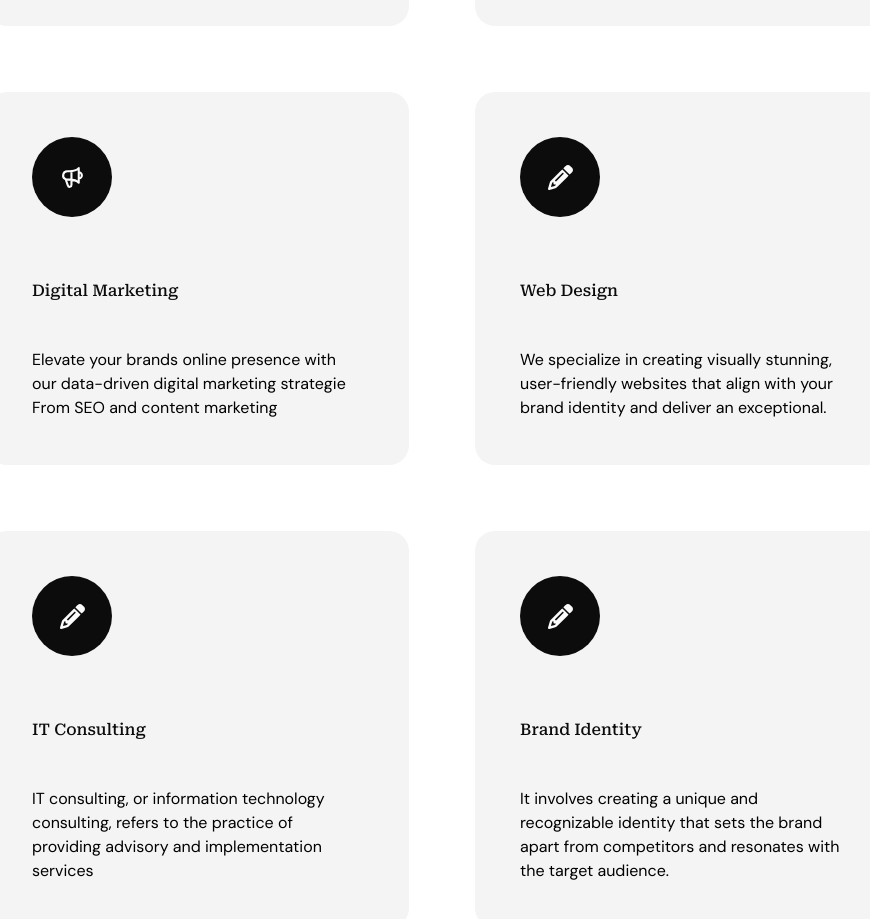
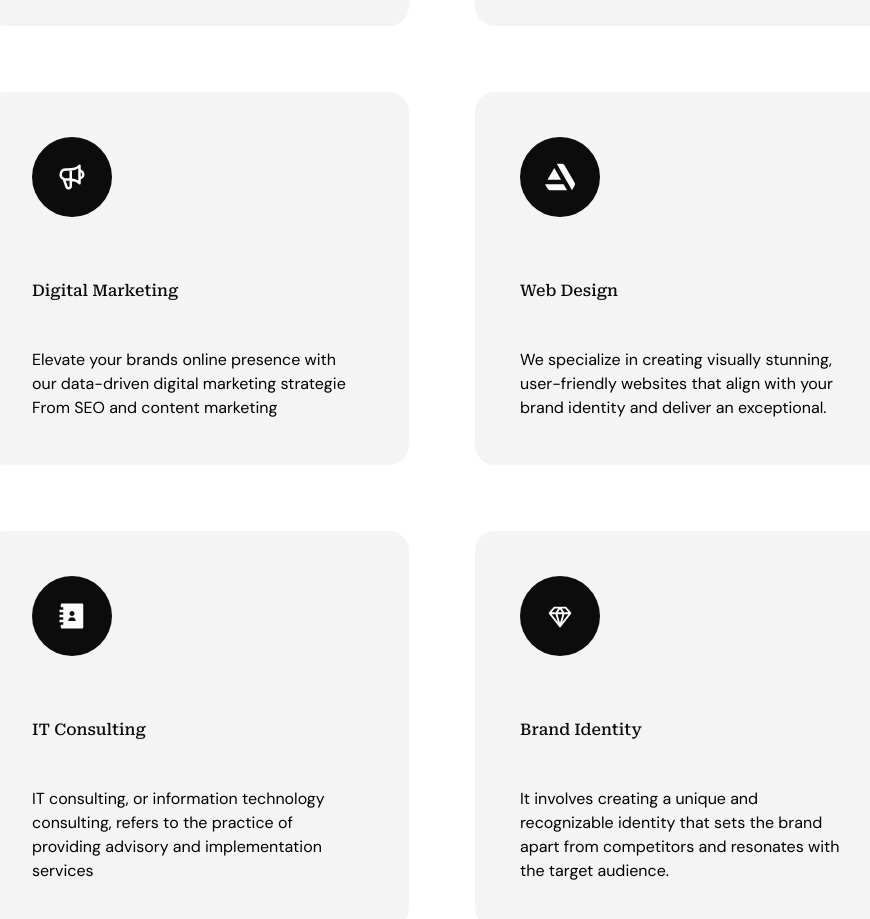
Before and after one commit to mahirTheCoder/canvix-react-projects-one, a React app: page / in a window 1280 px wide. Shown: the part 2060-2979 px from the top of the page, without its empty margins (25-895 px from the left). Built offline with nearby package versions, Linux system fonts and the light colour scheme; the HTML template or start-up script is replaced by a standard one.

Commit message:
service customised

```diff
--- a/src/Components/Service.jsx
+++ b/src/Components/Service.jsx
@@ -4,6 +4,11 @@ import SingleserviceContent from './SingleserviceContent'
 import { FaPencil } from "react-icons/fa6";
 import { RiQuillPenAiFill } from "react-icons/ri";
 import { HiOutlineSpeakerphone } from "react-icons/hi";
+import { BiSolidContact } from "react-icons/bi";
+import { LiaGemSolid } from "react-icons/lia";
+import { RiContactsBook3Fill } from "react-icons/ri";
+import { SiArtstation } from "react-icons/si";
+
 
 
 const Service = () => {
@@ -12,13 +17,13 @@ const Service = () => {
     <div className="container mt-26 px-3 +">
       <CommonHead service1={'Our Services' } service2={'High-impact services for your business'} />
 
-      <div className='flex flex-wrap items-center gap:5 lg:gap-[66px] mt-[91px] pb-[9] '>
+      <div className='flex flex-wrap items-center gap:5 lg:gap-[66px] mt-[91px] pb-[93px] '>
         <SingleserviceContent icon={<FaPencil className='group-hover:text-secondary'/>}   marketting={'Content Marketing'} content={'Our team creates engaging and shareable content that resonates with your audience, drives organic traffic'} />
         <SingleserviceContent icon={< RiQuillPenAiFill  className='group-hover:text-secondary'/>}   marketting={'Graphic Design '} content={'Unlock the power of visual storytelling with our expert graphic design services tailored to elevate your brand and captivate.'} />
         <SingleserviceContent icon={<HiOutlineSpeakerphone className='group-hover:text-secondary'/>}   marketting={'Digital Marketing '} content={'Elevate your brands online presence with our data-driven digital marketing strategie From SEO and content marketing'} />
-        <SingleserviceContent icon={<FaPencil className='group-hover:text-secondary'/>}   marketting={'Web Design'} content={'We specialize in creating visually stunning, user-friendly websites that align with your brand identity and deliver an exceptional.'} />
-        <SingleserviceContent icon={<FaPencil className='group-hover:text-secondary'/>}   marketting={'IT Consulting'} content={'IT consulting, or information technology consulting, refers to the practice of providing advisory and implementation services'} />
-        <SingleserviceContent icon={<FaPencil className='group-hover:text-secondary'/>}   marketting={'Brand Identity '} content={'It involves creating a unique and recognizable identity that sets the brand apart from competitors and resonates with the target audience.'} />
+        <SingleserviceContent icon={<SiArtstation className='group-hover:text-secondary'/>}   marketting={'Web Design'} content={'We specialize in creating visually stunning, user-friendly websites that align with your brand identity and deliver an exceptional.'} />
+        <SingleserviceContent icon={<RiContactsBook3Fill className='group-hover:text-secondary'/>}   marketting={'IT Consulting'} content={'IT consulting, or information technology consulting, refers to the practice of providing advisory and implementation services'} />
+        <SingleserviceContent icon={<LiaGemSolid className='group-hover:text-secondary'/>}   marketting={'Brand Identity '} content={'It involves creating a unique and recognizable identity that sets the brand apart from competitors and resonates with the target audience.'} />
       </div>
     </div>
 
--- a/src/Components/SingleserviceContent.jsx
+++ b/src/Components/SingleserviceContent.jsx
@@ -7,7 +7,7 @@ const SingleserviceContent = ({ icon , marketting, content }) => {
   return (
     <>
       <div className="w-[422px]   bg-[#F4F4F4] rounded-[20px]  hover:bg-secondary group duration-700 ">
-        <button className="w-20 h-20 bg-secondary rounded-[50px] text-primary text-[25px] justify-center items-center flex mb-[62px] group-hover:bg-white m-[45px] ">{icon} </button>
+        <button className="w-20 h-20 bg-secondary rounded-[50px] text-primary text-3xl justify-center items-center flex mb-[62px] group-hover:bg-white m-[45px] ">{icon} </button>
         <h3 className="text-7 font-medium font-roboto text-secondary  group-hover:text-primary m-[45px]">{marketting} </h3>
         <p className="text-4.5 font-normal font-dm tracking-[3%]  group-hover:text-primary m-[45px]">{content}</p>
 
```
